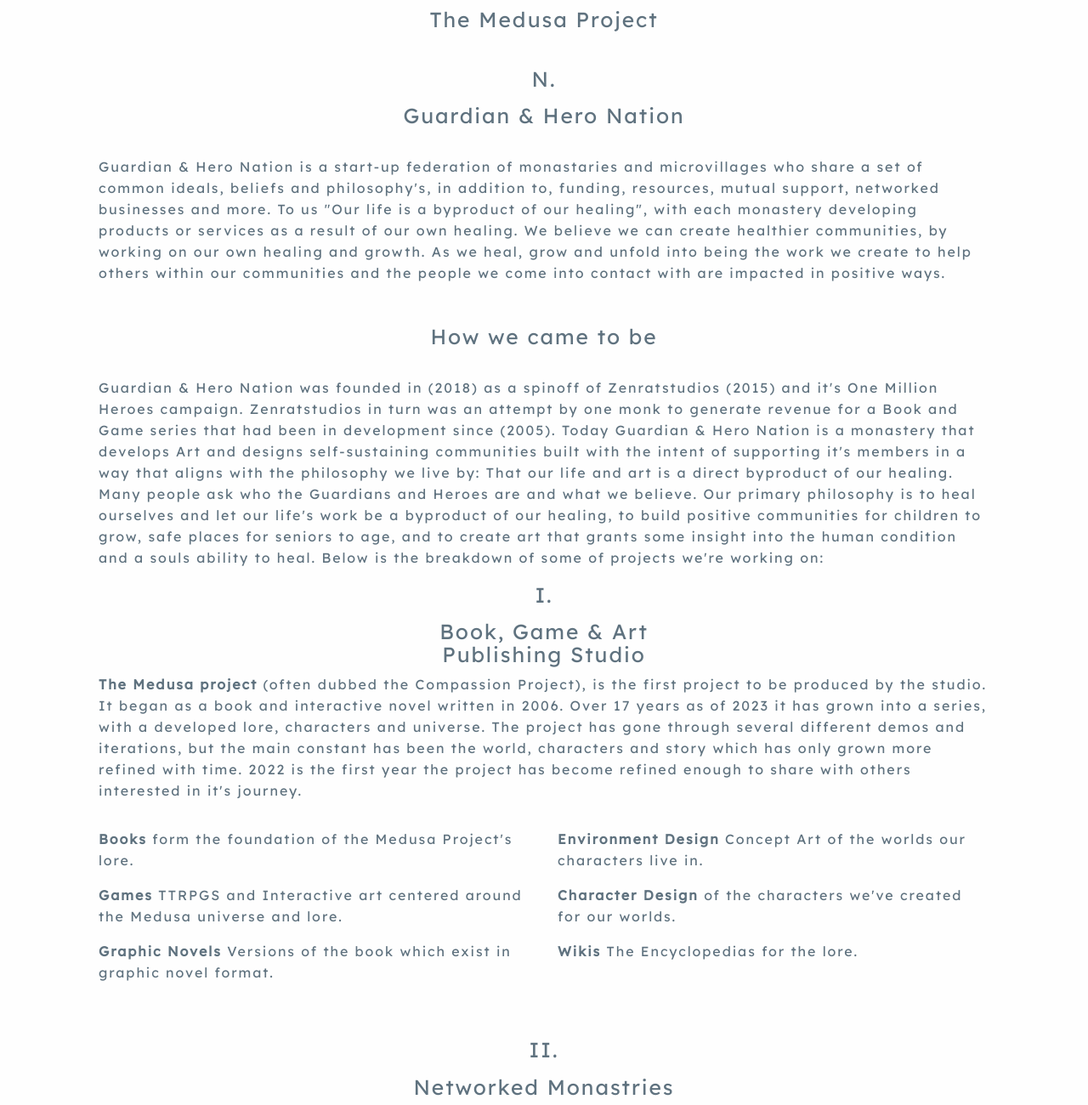
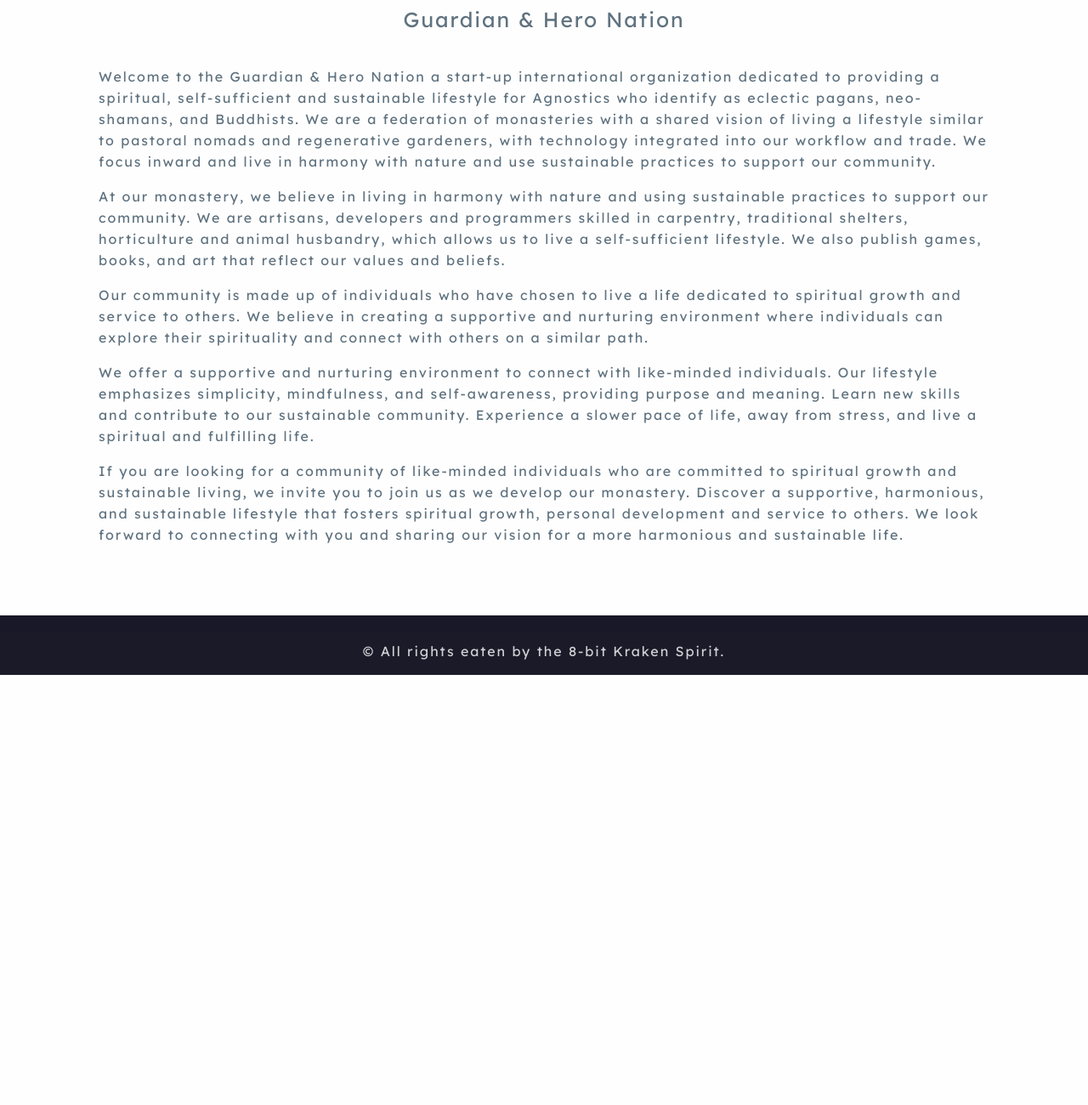
Before and after one commit to krakenspirit/guardianhero.github.io, a plain HTML site: page project.html in a window 1280 px wide. Shown: the part 560-1860 px from the top of the page at 85% size. After the commit the page ends 1354 px from the top, so only its background shows below. Drawn offline with Linux system fonts and the light colour scheme.

Commit message:
Update project.html
revisions and updates

```diff
--- a/project.html
+++ b/project.html
@@ -94,55 +94,24 @@
     <br><br>
     <!-- Main Row 1 -->
     <center>
-        <h5>The Medusa Project</h5>
+        <h5>Guardian & Hero Nation</h5>
     </center>
     <div class="grid-x">
         <!-- Column -->
         <div class="cell small-12 textpadding">
-            <center><h5>N.</h5></center>
-            <center><h5>Guardian & Hero Nation</h5></center><br>
-            Guardian & Hero Nation is a start-up federation of monastaries and microvillages who share a set of common ideals, beliefs and philosophy's, in addition to, funding, resources, mutual support, networked businesses and more. To us "Our life is a byproduct of our healing", with each monastery developing products or services as a result of our own healing. We believe we can create healthier communities, by working on our own healing and growth. As we heal, grow and unfold into being the work we create to help others within our communities and the people we come into contact with are impacted in positive ways.
+            <p>
+                Welcome to the Guardian & Hero Nation a start-up international organization dedicated to providing a spiritual, self-sufficient and sustainable lifestyle for Agnostics who identify as eclectic pagans, neo-shamans, and Buddhists. We are a federation of monasteries with a shared vision of living a lifestyle similar to pastoral nomads and regenerative gardeners, with technology integrated into our workflow and trade.  We focus inward and live in harmony with nature and use sustainable practices to support our community.
+            <p>
+                At our monastery, we believe in living in harmony with nature and using sustainable practices to support our community. We are artisans, developers and programmers skilled in carpentry, traditional shelters, horticulture and animal husbandry, which allows us to live a self-sufficient lifestyle. We also publish games, books, and art that reflect our values and beliefs.
+            <p>
+                Our community is made up of individuals who have chosen to live a life dedicated to spiritual growth and service to others. We believe in creating a supportive and nurturing environment where individuals can explore their spirituality and connect with others on a similar path.
+            <p>
+                We offer a supportive and nurturing environment to connect with like-minded individuals. Our lifestyle emphasizes simplicity, mindfulness, and self-awareness, providing purpose and meaning. Learn new skills and contribute to our sustainable community. Experience a slower pace of life, away from stress, and live a spiritual and fulfilling life.
+            <p>
+                If you are looking for a community of like-minded individuals who are committed to spiritual growth and sustainable living, we invite you to join us as we develop our monastery. Discover a supportive, harmonious, and sustainable lifestyle that fosters spiritual growth, personal development and service to others. We look forward to connecting with you and sharing our vision for a more harmonious and sustainable life.
         </div>
 
 
-        <div class="cell small-12 textpadding">
-            <center><h5>How we came to be</h5></center><br>
-            Guardian & Hero Nation was founded in (2018) as a spinoff of Zenratstudios (2015) and it's One Million Heroes campaign. Zenratstudios in turn was an attempt by one monk to generate revenue for a Book and Game series that had been in development since (2005). Today Guardian & Hero Nation is a monastery that develops Art and designs self-sustaining communities built with the intent of supporting it's members in a way that aligns with the philosophy we live by: That our life and art is a direct byproduct of our healing. Many people ask who the Guardians and Heroes are and what we believe. Our primary philosophy is to heal ourselves and let our life's work be a byproduct of our healing, to build positive communities for  children to grow, safe places for seniors to age, and to create art that grants some insight into the human condition and a souls ability to heal. Below is the breakdown of some of projects we're working on:
-            <p>
-
-            <center><h5>I.</h5></center>
-            <center><h5>Book, Game & Art<br> Publishing Studio</h5></center>
-            <b>The Medusa project</b> (often dubbed the Compassion Project), is the first project to be produced by the studio. It began as a book and interactive novel written in 2006. Over 17 years as of 2023 it has grown into a series, with a developed lore, characters and universe. The project has gone through several different demos and iterations, but the main constant has been the world, characters and story which has only grown more refined with time. 2022 is the first year the project has become refined enough to share with others interested in it's journey.
-        </div>
-
-
-        <div class="cell small-6 textpadding">
-            <b>Books</b> form the foundation of the Medusa Project's lore.<p>
-            <b>Games</b> TTRPGS and Interactive art centered around the Medusa universe and lore.<p></p>
-            <b>Graphic Novels</b> Versions of the book which exist in graphic novel format.<p>
-        </div>
-
-
-
-        <div class="cell small-6 textpadding">
-            <b>Environment Design</b> Concept Art of the worlds our characters live in.<p>
-            <b>Character Design</b> of the characters we've created for our worlds.<p></p>
-            <b>Wikis</b> The Encyclopedias for the lore.<p>
-        </div>
-
-        <div class="cell small-12 textpadding">
-            <center><h5>II.</h5></center>
-            <center><h5>Networked Monastries</h5></center>
-            We are working on building a decentralized network of monasteries with a distributed decision making process. This means, every monastery and microvillage part of the nation is independent and interconnected with each other. And that no single authority controls the monastery on a community level. To the degree that there is centralization, The Guardian & Hero Nation serves as both the temple and hub which unites the common goals and monasteries together through a shared vision. It offers guidelines and tenants that each Monastery agrees to, to be part of the Nation and gain access to shared resources. Monasteries are built on the foundation of being cooperative, like co-ops and do not compete with each other. Each individuals success, uplifts the whole. Much of the Nation is centered around reciprocal support, where no one monastery holds the entire weight of another. Each is self-supporting, yet each create an interconnected whole which together form the Guardian & Hero Nation. <p>
-
-            Those who share the same core tenants (philosophies, beliefs and spiritual lineage) are part of the Nation. Those who no longer follow the tenants can choose to  leave the Nation at anytime. Monasteries are designed as self-sufficient microvillages, which provide for the care of children, elderly and each other within the monastery, and provide spiritual services in accordance with our shared tenants. Monastic communities build their own houses and provide training to those in the nation to build homes. Monastic communities depend on the skillset of that monastery, with homes being: Tipis, Yurts, Wagons, and other non-traditional housing that we are skilled to build using our local resources. In addition, we work to grow our own food, networking our food resources with each other. We create horse and ebike communities where a car is not needed to move around, and wherein all, or most of, our needs are met. We work to rely less on requiring money to survive and more on strengthening our network of skills. For example: Some members receive training in the medical field and provide these services to our members.<p>
-            Each Monastery develops a product, trade or service and shares those skills between monasteries. The services and products each monastery provide are unique to the needs and skillsets of that monastery. These products and services are created from local services and shared freely between nations and members and may contribute to the overall economy of the nation.
-            <p>
-                <center><i>
-                    Because we are still in development this website is subject to change. <br>As of this writing we are cementing our legal structure, governance and refining our vision.
-                </i></center>
-            </p>
-        </div>
     </div><br><br>
 
 
```
